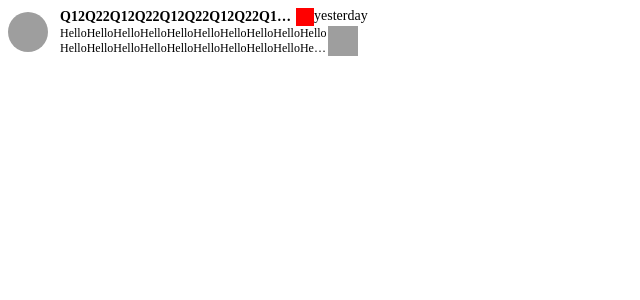
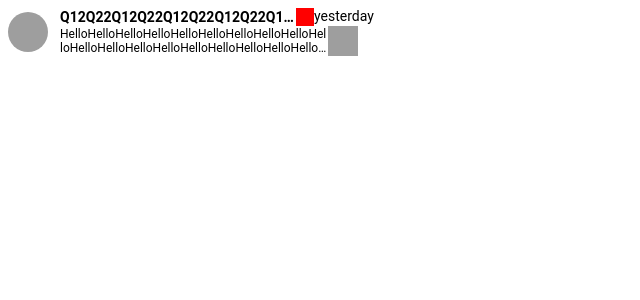
Before and after one commit to thomas8326/Angular-Practice., an Angular app: page / in a window 1280 px wide. Shown: the top 300 px of the page, without its empty margins (0-640 px from the left). Built offline with nearby package versions, Linux system fonts and the light colour scheme; grey boxes are pictures that could not be loaded.

Commit message:
import style css file

```diff
--- a/src/styles.css
+++ b/src/styles.css
@@ -1,5 +1,4 @@
-/* Add application styles & imports to this file! */
-
+@import "./styles/fonts.css";
 
 html, body{
   font-size: 14px;
```
Also changed, not shown: src/styles/fonts.css (renamed from src/app/styles/fonts.css).
